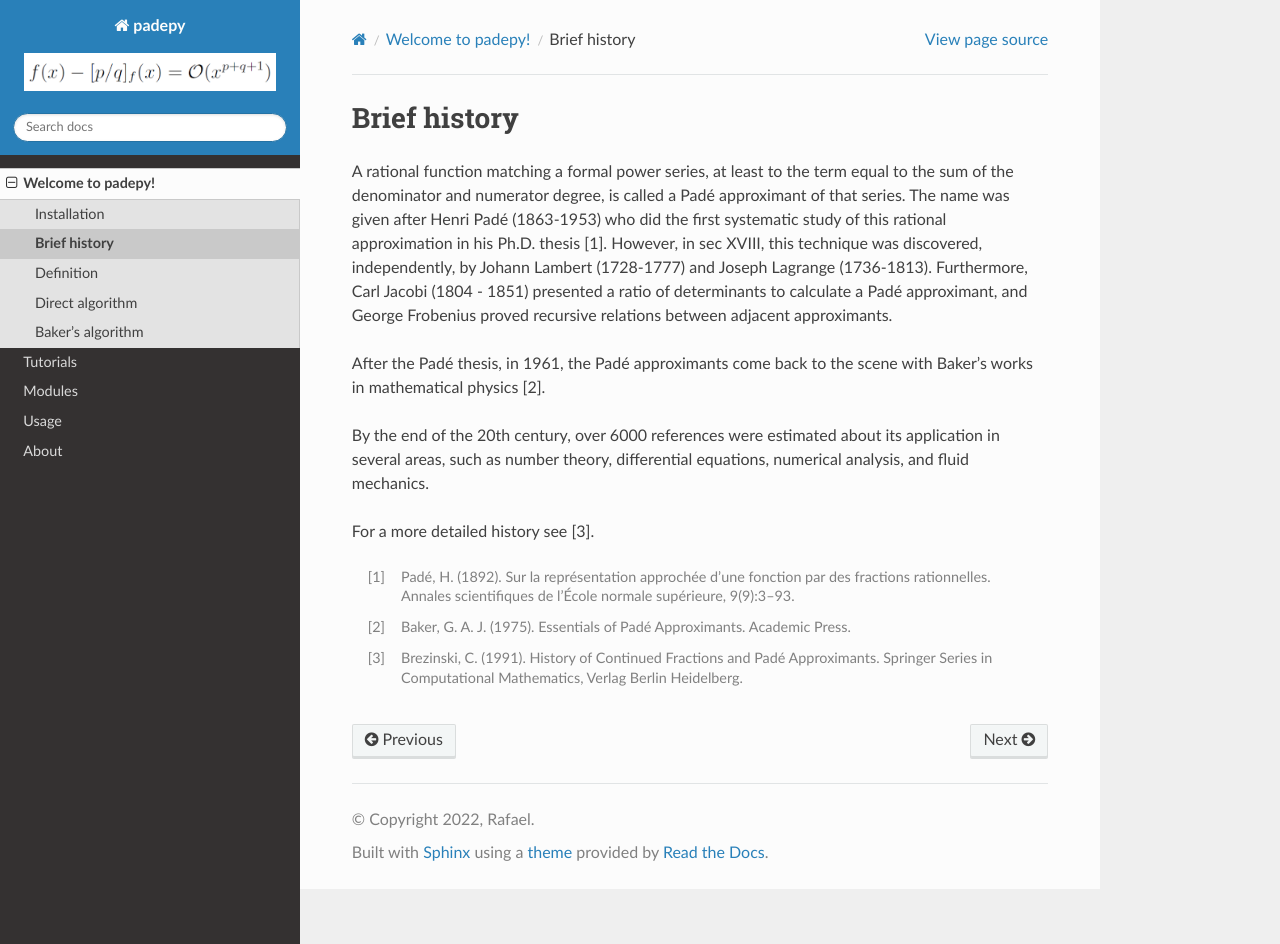
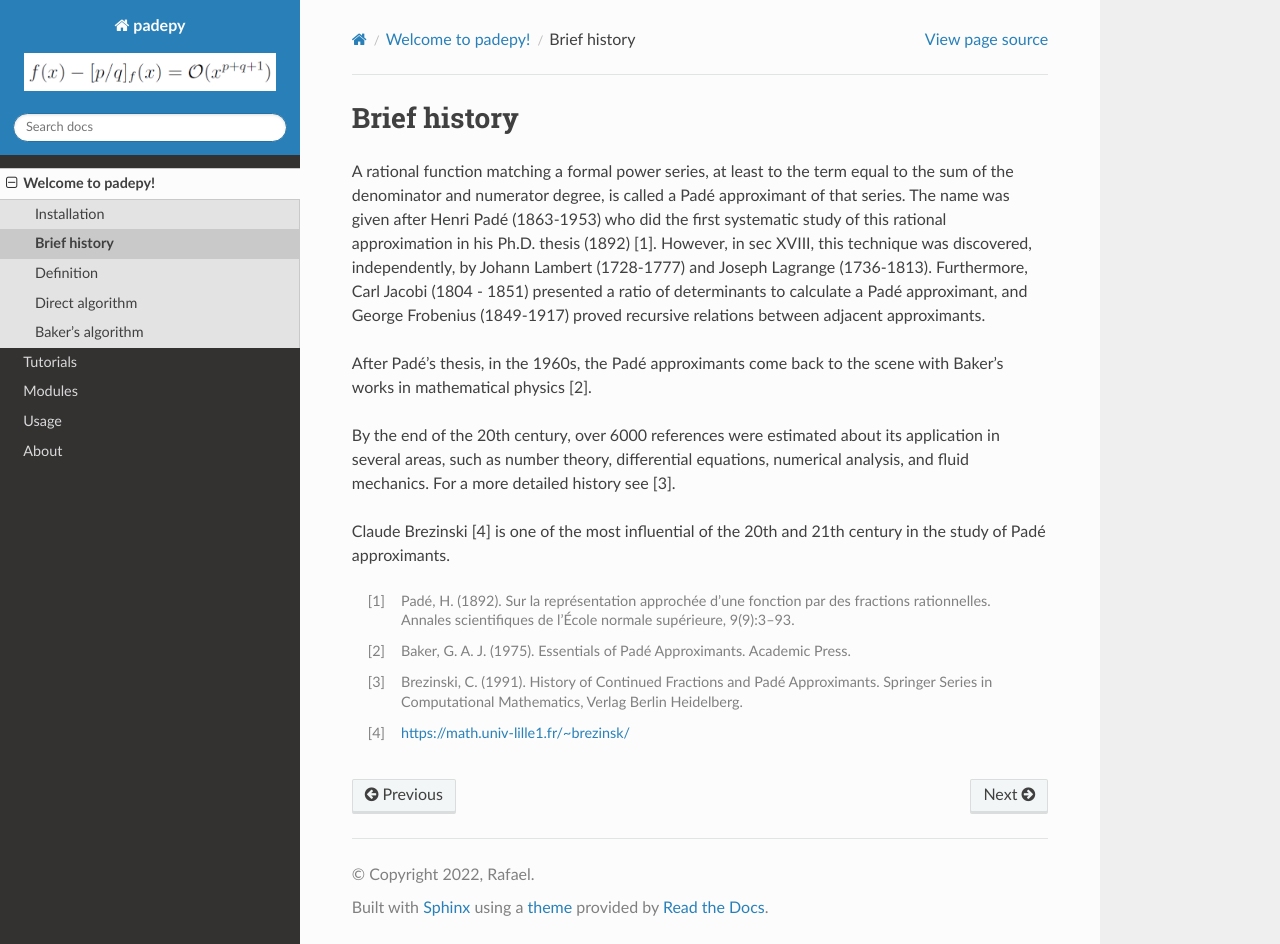
Before and after one commit to daSilvaRafael/padepy, a Sphinx documentation site: the page built from docs/source/history.rst, in a window 1280 px wide and 944 px high. Built offline with Sphinx 7.4.7 and the Read the Docs theme 2.0.0, drawn with Linux system fonts in a browser that asks for light colours.

Commit message:
Update history.rst

```diff
--- a/docs/source/history.rst
+++ b/docs/source/history.rst
@@ -2,13 +2,15 @@
 Brief history
 =============
 
-A rational function matching a formal power series, at least to the term equal to the sum of the denominator and numerator degree, is called a Padé approximant of that series. The name was given after Henri Padé (1863-1953) who did the first systematic study of this rational approximation in his Ph.D. thesis [1]. However, in sec XVIII, this technique was discovered, independently, by Johann Lambert (1728-1777) and Joseph Lagrange (1736-1813). Furthermore, Carl Jacobi (1804 - 1851) presented a ratio of determinants to calculate a Padé approximant, and George Frobenius proved recursive relations between adjacent approximants.
+A rational function matching a formal power series, at least to the term equal to the sum of the denominator and numerator degree, is called a Padé approximant of that series. The name was given after Henri Padé (1863-1953) who did the first systematic study of this rational approximation in his Ph.D. thesis (1892) [1]. However, in sec XVIII, this technique was discovered, independently, by Johann Lambert (1728-1777) and Joseph Lagrange (1736-1813). Furthermore, Carl Jacobi (1804 - 1851) presented a ratio of determinants to calculate a Padé approximant, and George Frobenius (1849-1917) proved recursive relations between adjacent approximants.
 
-After the Padé thesis, in 1961, the Padé approximants come back to the scene with Baker's works in mathematical physics [2].
+After Padé's thesis, in the 1960s, the Padé approximants come back to the scene with Baker's works in mathematical physics [2].
 
-By the end of the 20th century, over 6000 references were estimated about its application in several areas, such as number theory, differential equations, numerical analysis, and fluid mechanics.
+By the end of the 20th century, over 6000 references were estimated about its application in several areas, such as number theory, differential equations, numerical analysis, and fluid mechanics. For a more detailed history see [3].
 
-For a more detailed history see [3].
+Claude Brezinski [4] is one of the most influential of the 20th and 21th century in the study of Padé approximants.
+
+
 
 
 .. [1] Padé, H. (1892). Sur la représentation approchée d’une fonction par des fractions rationnelles. Annales scientifiques de l’École normale supérieure, 9(9):3–93.
@@ -16,3 +18,5 @@ For a more detailed history see [3].
 .. [2] Baker, G. A. J. (1975). Essentials of Padé Approximants. Academic Press.
 
 .. [3] Brezinski, C. (1991). History of Continued Fractions and Padé Approximants. Springer Series in Computational Mathematics, Verlag Berlin Heidelberg.
+
+.. [4] https://math.univ-lille1.fr/~brezinsk/
```
